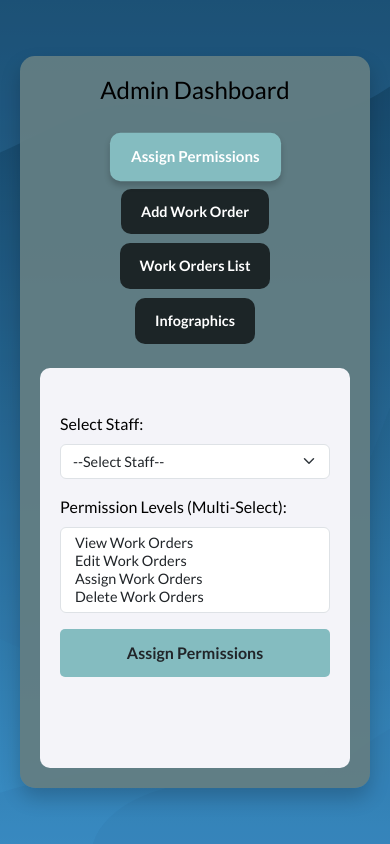
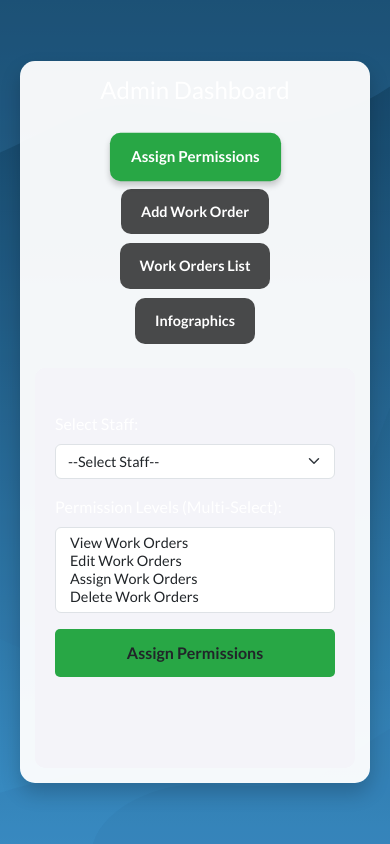
Before and after one commit to BronzeDevo/coursera-test, a plain HTML site: page admin-dashboard.html in a window 390 px wide. Drawn offline with nearby package versions, Linux system fonts and the light colour scheme.

Commit message:
Update admin-dashboard.html

```diff
--- a/admin-dashboard.html
+++ b/admin-dashboard.html
@@ -11,11 +11,11 @@
   <link rel="stylesheet" type="text/css" href="css/iosoon-theme12.css">
   <link href="https://cdn.jsdelivr.net/npm/bootstrap@5.3.0/dist/css/bootstrap.min.css" rel="stylesheet">
   <style>
-    /* Modern Mobile-First Styles */
+     /* Modern Mobile-First Styles */
     body {
       font-family: 'Poppins', sans-serif;
       background: linear-gradient(135deg, #6a11cb, #2575fc);
-      color: #000000;
+      color: #fff;
       min-height: 100vh;
       display: flex;
       justify-content: center;
@@ -24,13 +24,18 @@
     }
 
     .container {
-      background: #637e83f2;
+      background: rgba(255, 255, 255, 0.95);
       border-radius: 15px;
       padding: 20px;
       width: 100%;
       max-width: 1200px;
       box-shadow: 0 10px 20px rgba(0, 0, 0, 0.2);
       margin: 0 auto;
+    }
+
+    h1 {
+      font-size: 2rem;
+      margin-bottom: 20px;
     }
 
     .nav-tabs {
@@ -53,14 +58,14 @@
     }
 
     .nav-tabs .nav-link.active {
-      background: #84bcc0;
+      background: #28a745;
       color: white;
       transform: scale(1.05);
       box-shadow: 0 4px 6px rgba(0, 0, 0, 0.2);
     }
 
     .nav-tabs .nav-link:hover {
-      background: #84bcc0;
+      background: #218838;
       color: white;
     }
 
@@ -75,6 +80,14 @@
     @media (max-width: 768px) {
       body {
         padding: 20px;
+      }
+
+      .container {
+        padding: 15px;
+      }
+
+      h1 {
+        font-size: 1.5rem;
       }
 
       .nav-tabs {
@@ -101,10 +114,6 @@
         font-size: 0.9rem;
       }
 
-      h1 {
-        font-size: 1.5rem;
-      }
-
       .status-icon {
         font-size: 2rem;
       }
@@ -124,26 +133,27 @@
     }
 
     .form-control:focus {
-      border-color: #84bcc0;
+      border-color: #28a745;
       box-shadow: 0 0 0 2px rgba(40, 167, 69, 0.25);
     }
 
     .btn-custom {
-      background: #84bcc0;
+      background: #28a745;
       border: none;
       padding: 12px 25px;
       border-radius: 5px;
       font-weight: bold;
       transition: background 0.3s ease;
+      width: 100%;
     }
 
     .btn-custom:hover {
-      background: #84bcc0;
+      background: #218838;
     }
 
     /* Infographics Section */
     .infographic-card {
-      background: #c0d9db;
+      background: white;
       border-radius: 10px;
       padding: 20px;
       text-align: center;
@@ -177,7 +187,7 @@
     }
 
     .completed .status-icon {
-      color: #84bcc0;
+      color: #28a745;
     }
 
     /* Work Orders Table */
@@ -190,7 +200,7 @@
     }
 
     .table thead th {
-      background: #84bcc0;
+      background: #28a745;
       color: white;
       border: none;
     }
```
